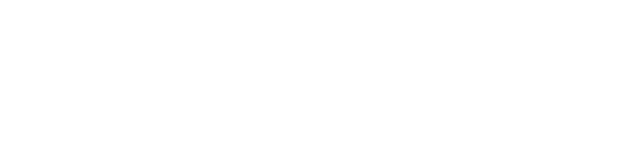
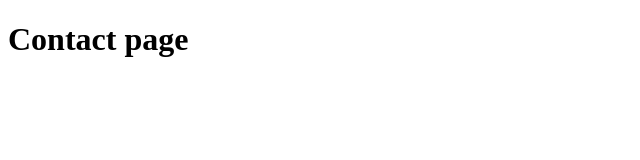
Before and after one commit to jayrajchauhan2504-bot/Git-Prectice, a plain HTML site: page contact.html in a window 1280 px wide. Shown: the whole page, without its empty margins (0-640 px from the left). Drawn offline with Linux system fonts and the light colour scheme.

Commit message:
update contact file

```diff
--- a/contact.html
+++ b/contact.html
@@ -4,6 +4,7 @@
     <meta charset="UTF-8">
     <meta name="viewport" content="width=device-width, initial-scale=1.0">
     <title>Contact</title>
+    <h1>Contact page</h1>
 </head>
 <body>
 
```
